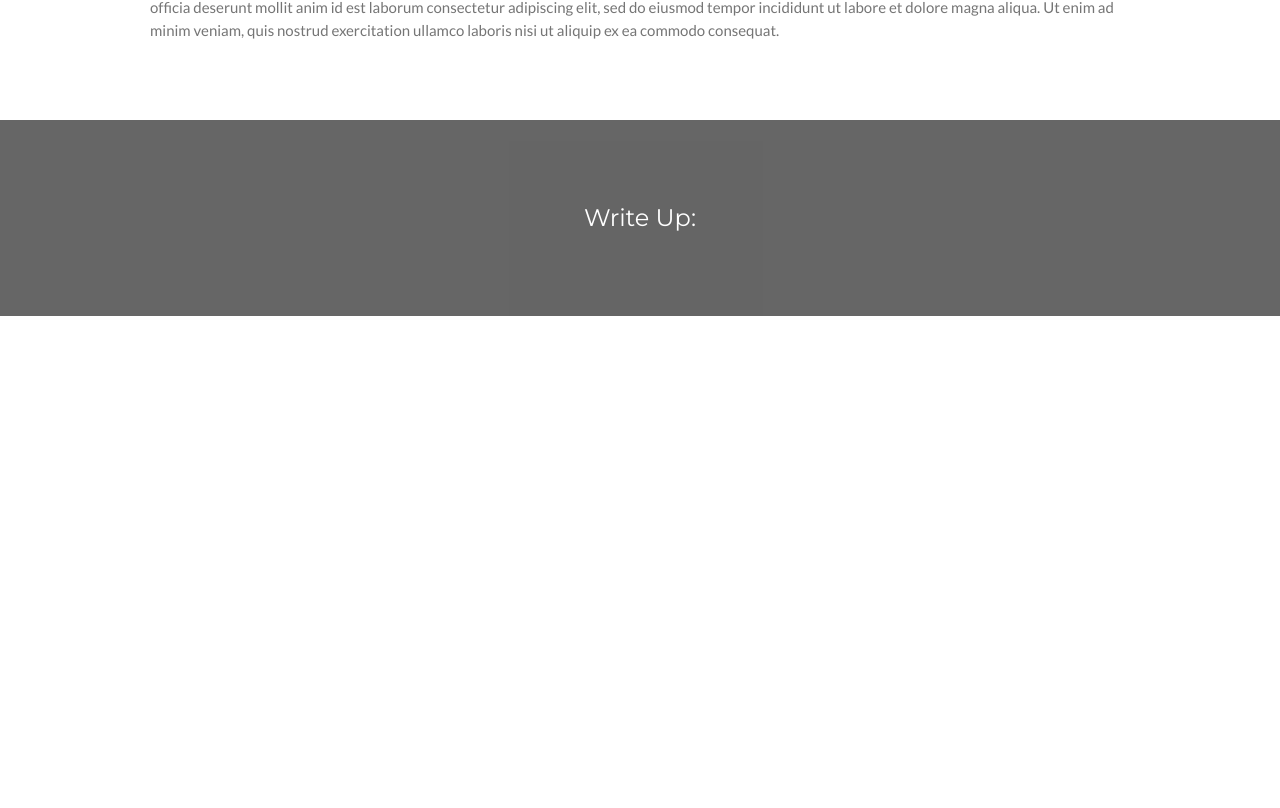
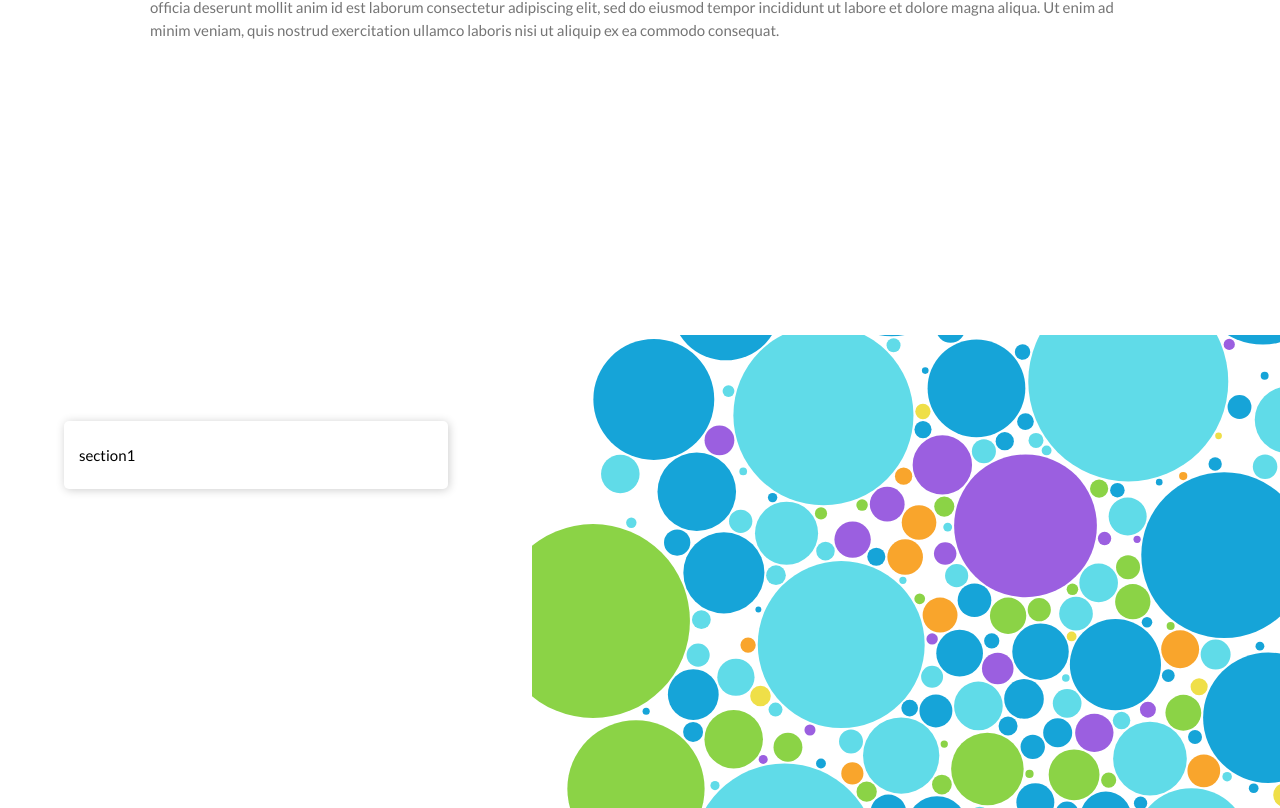
Before and after one commit to OrenKGit/Six-Degrees-Of-Spiderman, a SvelteKit app: page / in a window 1280 px wide. Shown: the part 1892-2700 px from the top of the page. Before the commit the page ends 2208 px from the top, so only its background shows below. Built offline with nearby package versions, Linux system fonts and the light colour scheme.

Commit message:
added bubblechart and scroller?

```diff
--- a/src/components/App.svelte
+++ b/src/components/App.svelte
@@ -2,7 +2,16 @@
   //import BarChart from "./BarChart.svelte";
   import netdata from './NODES_LINKS.json'
   import NetworkGraph from "./NetworkGraph.svelte";
+  import Graph from "./Graph.svelte";
   //import spiderman from "./spiderman!.png";
+  import Scrolly from "./Scrolly.svelte";
+
+  let value;
+  const steps = [
+    "<p>section1</p>",
+    "<p>section2</p>",
+    "<p>section3</p>",
+  ];
 </script>
 
 <main>
@@ -73,6 +82,26 @@ body,h1,h2,h3,h4,h5,h6 {font-family: "Lato", sans-serif}
   </div>
 </div>
 
+<section>
+  <div class="section-container">
+    <div class="steps-container">
+      <Scrolly bind:value>
+        {#each steps as text, i}
+          <div class="step" class:active={value === i}>
+            <div class="step-content">{@html text}</div>
+          </div>
+        {/each}
+        <div class="spacer" />
+      </Scrolly>
+    </div>
+    <div class="sticky">
+      <div class="chart2">
+        <Graph graph={netdata} step={value}/>
+      </div>
+    </div>
+  </div>
+</section>
+
 
 <div class="w3-container w3-black w3-center w3-opacity w3-padding-64">
     <h1 class="w3-margin w3-xlarge">Write Up:</h1>
@@ -101,4 +130,102 @@ body,h1,h2,h3,h4,h5,h6 {font-family: "Lato", sans-serif}
     float: left;
 	}
 
+  .chart2 {
+		width: 1000px;
+    /*max-width: 440px;*/
+    height: 600px;
+    float: right;
+    /*
+		max-width: 640px;
+    height: 500px;
+		/*height: calc(100% - 4em);*/
+		min-height: 280px;
+		max-height: 4080px;
+		margin: 0 auto;
+    border-style: solid;
+    border: 10px;
+    float: left;
+	}
+
+  /* :global(body) {
+    overflow-x: hidden;
+  } */
+
+
+
+  .spacer {
+    height: 40vh;
+  }
+
+  /* fix scrolling */
+  .sticky {
+    position: sticky;
+    top: 25%;
+    flex: 1 1 60%;
+    width: 60%;
+    max-height: 75vh;
+    overflow: hidden;
+  }
+
+  .section-container {
+
+    overflow: auto; /* Add this line */
+    height: 100vh; /* Add this line */
+    margin-top: 1em;
+    text-align: center;
+    transition: background 100ms;
+    display: flex;
+    flex-direction: row; /* Change this line */
+  }
+
+  .step {
+    height: 80vh;
+    display: flex;
+    place-items: center;
+    justify-content: center;
+  }
+
+  .step-content {
+    font-size: 1rem;
+    background: whitesmoke;
+    color: #ccc;
+    border-radius: 5px;
+    padding: .5rem 1rem;
+    display: flex;
+    flex-direction: column;
+    justify-content: center;
+    transition: background 500ms ease;
+    box-shadow: 1px 1px 10px rgba(0, 0, 0, .2);
+    text-align: left;
+    width: 75%;
+    margin: auto;
+    max-width: 500px;
+  }
+
+  .step.active .step-content {
+    background: white;
+    color: black;
+  }
+
+  .steps-container,
+  .sticky {
+    height: 100%;
+  }
+
+  .steps-container {
+    flex: 1 1 40%;
+    z-index: 10;
+  }
+
+/* Comment out the following line to always make it 'text-on-top' */
+  @media screen and (max-width: 768px) {
+    .section-container {
+      flex-direction: column-reverse;
+    }
+    .sticky {
+      width: 95%;
+      margin: auto;
+    }
+  }
+
 </style>
--- /dev/null
+++ b/src/components/Graph.svelte
@@ -0,0 +1,100 @@
+<script>
+    import { onMount } from 'svelte';
+    import * as d3 from 'd3';
+    export let graph;
+
+    let svg;
+
+    $: links = graph.links.map((d) => Object.create(d));
+    $: nodes = graph.nodes.map((d) => {
+        d.size = Math.pow(graph.links
+        .filter((link) => link.source == d.id || link.target == d.id)
+        .map((link) => link.value)
+        .reduce((a, b) => a + b), 2);
+        d.connections = graph.links
+        .filter((link) => link.source == d.id || link.target == d.id)
+        .map((link) => 1)
+        .reduce((a, b) => a + b);
+        if (d.id == "u") {
+        max = d.size;
+        d.details.messages = max;
+        }
+        return Object.create(d);
+    });
+
+    function groupColour(context, d) {
+        let nodesize = 2 + Math.sqrt(d.size) / 1;
+        let radgrads = ["#9b5fe0", "#16a4d8", "#60dbe8", "#8bd346", "#efdf48", "#f9a52c",  "#d64e12"];
+        return radgrads[d.group];
+    }
+
+
+    let svgGroup;
+
+    const zoom = d3.zoom()
+    .scaleExtent([0.1, 10]) // This defines the minimum and maximum zoom scale
+    .on('zoom', (event) => {
+      svgGroup.attr('transform', event.transform);
+    });
+
+
+    onMount(async () => {
+
+        svgGroup = d3.select(svg).append('g'); // Create a group element to hold all the nodes
+
+        d3.select(svg).call(zoom);
+
+      const maxNodeSize = d3.max(nodes, d => d.size);
+
+      const simulation = d3.forceSimulation(graph.nodes)
+        .velocityDecay(0.5)
+        .force('charge', d3.forceManyBody().strength(-200).distanceMin(1).distanceMax(50))
+        .force('center', d3.forceCenter(svg.clientWidth / 2, svg.clientHeight / 2).strength(0.05))
+        .force('collide', d3.forceCollide().radius(d => Math.sqrt(d.size / maxNodeSize) * 100 + 1));
+
+
+      const node = svgGroup
+        .selectAll('circle')
+        .data(graph.nodes)
+        .enter()
+        .append('circle')
+        .attr('r', d =>  Math.sqrt(d.size / maxNodeSize) * 100)
+        .style("fill", function(d) { return groupColour(this, d); })
+        .call(drag(simulation));
+
+      node.append('title')
+        .text(d => d.name);
+
+      simulation.on('tick', () => {
+        node
+          .attr('cx', d => d.x)
+          .attr('cy', d => d.y);
+      });
+    });
+
+    function drag(simulation) {
+      function dragstarted(event, d) {
+        if (!event.active) simulation.alphaTarget(0.3).restart();
+        d.fx = d.x;
+        d.fy = d.y;
+      }
+
+      function dragged(event, d) {
+        d.fx = event.x;
+        d.fy = event.y;
+      }
+
+      function dragended(event, d) {
+        if (!event.active) simulation.alphaTarget(0);
+        d.fx = null;
+        d.fy = null;
+      }
+
+      return d3.drag()
+        .on('start', dragstarted)
+        .on('drag', dragged)
+        .on('end', dragended);
+    }
+  </script>
+
+  <svg bind:this={svg} width="960" height="600"></svg>
--- /dev/null
+++ b/src/components/Scrolly.svelte
@@ -0,0 +1,83 @@
+<script>
+    /**
+      Scrollytelling component from Russell Goldenberg
+      https://twitter.com/codenberg/status/1432774653139984387
+
+     * This component manages which item is most in view for scroll triggering
+     * example:
+     * <Scroll
+     * 	bind:value={scrollIndex}
+     * >
+     * **items here**
+     * </Scroll>
+     *
+     * optional params with defaults
+     * <Scroll root={null} top={0} bottom={0} increments={100}>
+     */
+    import { onMount } from "svelte";
+    export let root = null;
+    export let top = 0;
+    export let bottom = 0;
+    export let increments = 100;
+    export let value = undefined;
+
+    const steps = [];
+    const threshold = [];
+
+    let nodes = [];
+    let intersectionObservers = [];
+    let container;
+
+    $: top, bottom, update();
+
+    const update = () => {
+      if (!nodes.length) return;
+      nodes.forEach(createObserver);
+    };
+
+    const mostInView = () => {
+      let maxRatio = 0;
+      let maxIndex = 0;
+      for (let i = 0; i < steps.length; i++) {
+        if (steps[i] > maxRatio) {
+          maxRatio = steps[i];
+          maxIndex = i;
+        }
+      }
+
+      if (maxRatio > 0) value = maxIndex;
+          else value = undefined;
+    };
+
+    const createObserver = (node, index) => {
+      const handleIntersect = (e) => {
+        const intersecting = e[0].isIntersecting;
+        const ratio = e[0].intersectionRatio;
+        steps[index] = ratio;
+        mostInView();
+      };
+
+      const marginTop = top ? top * -1 : 0;
+      const marginBottom = bottom ? bottom * -1 : 0;
+      const rootMargin = `${marginTop}px 0px ${marginBottom}px 0px`;
+      const options = { root, rootMargin, threshold };
+
+      if (intersectionObservers[index]) intersectionObservers[index].disconnect();
+
+      const io = new IntersectionObserver(handleIntersect, options);
+      io.observe(node);
+      intersectionObservers[index] = io;
+    };
+
+    onMount(() => {
+      for (let i = 0; i < increments + 1; i++) {
+        threshold.push(i / increments);
+      }
+      nodes = container.querySelectorAll(":scope > *");
+      update();
+    });
+  </script>
+
+  <div bind:this={container}>
+    <slot />
+  </div>
```
Also changed, not shown: src/components/NetworkGraph.svelte (line endings or trailing spaces).
